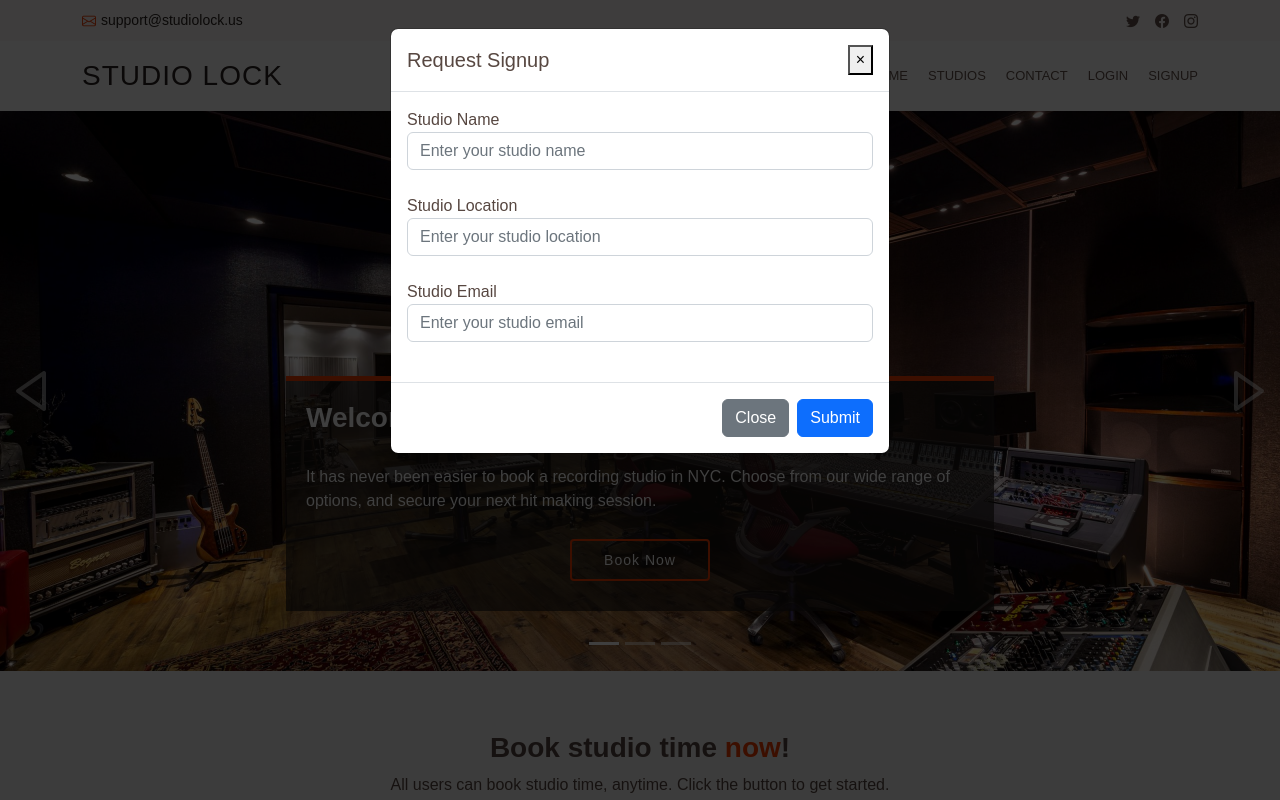
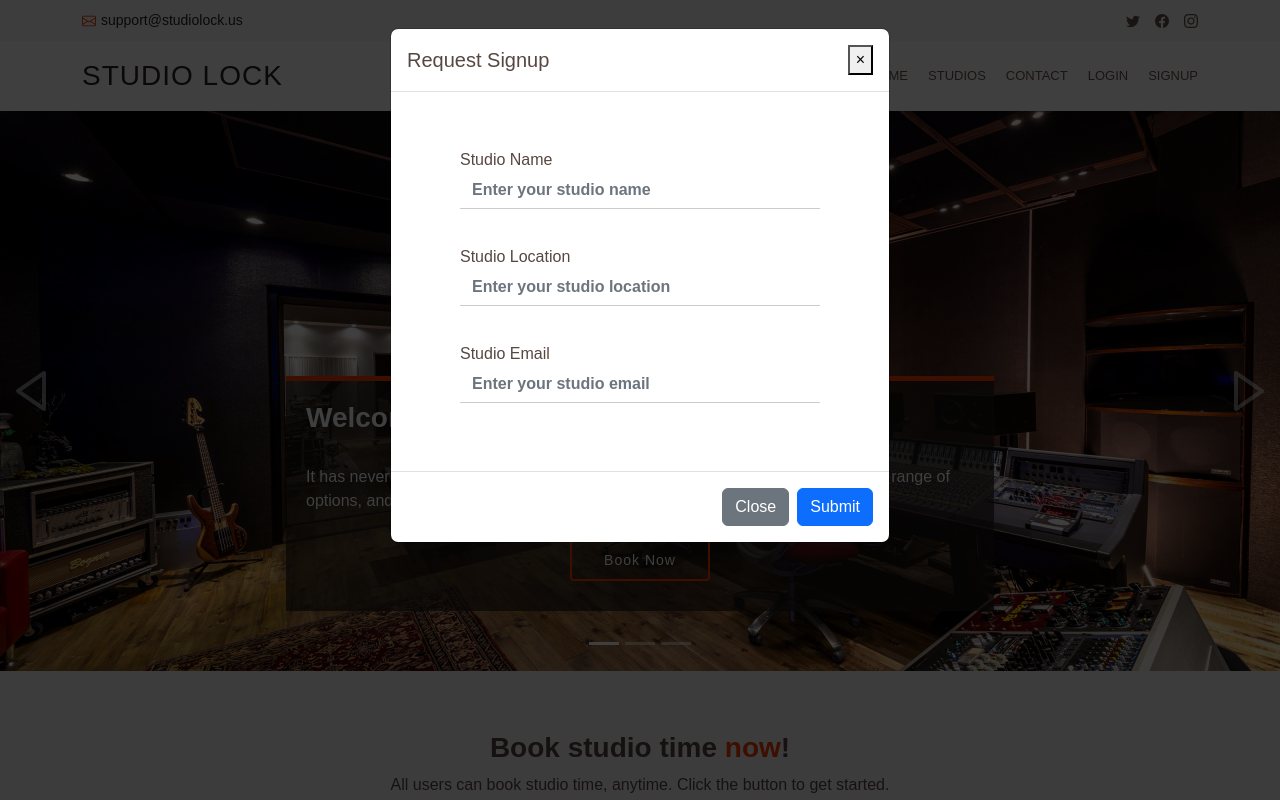
Before and after one commit to j0sephsasson/studio-lock, a Flask app: page / in a window 1280 px wide, after a click on "REQUEST SIGNUP". Run offline with Flask 2, Linux system fonts and the light colour scheme; some libraries are stand-ins or nearby versions; some web fonts are replaced.

Commit message:
added studio signup form

```diff
--- a/app/main.py
+++ b/app/main.py
@@ -218,6 +218,17 @@ def cancel():
 def success():
     return render_template('success.html')
 
+# request_signup api of our web-app
+@main.route('/request_signup', methods=['POST'])
+def request_signup():
+    email = request.form['email']
+    name = request.form['name']
+    location = request.form['location']
+
+    print(email, name, location)
+
+    return jsonify(resp='You have successfully reached out to our team. We will get back to you soon!')
+
 # subscribe API of web-app
 @main.route('/subscribe', methods=['POST'])
 def subscribe():
--- a/app/static/css/style.css
+++ b/app/static/css/style.css
@@ -1445,3 +1445,35 @@ input[type="date"]:focus {
   color: #574741;
   margin-bottom: 40px;
 }
+
+
+/*--------------------------------------------------------------
+# REQUEST STUDIO SIGNUP
+--------------------------------------------------------------*/
+.form-control {
+  border: none;
+  border-bottom: 1px solid #ccc;
+  border-radius: 0;
+  box-shadow: none;
+  outline: none;
+  transition: all 0.2s ease-in-out;
+}
+
+.form-control:focus {
+  border-color: #666;
+}
+
+#studioName,
+#studioEmail,
+#studioLocation {
+  font-size: 16px;
+  color: #333;
+  font-weight: bold;
+  margin-bottom: 12px;
+}
+
+#request-signup-form {
+  max-width: 400px;
+  margin: 0 auto;
+  padding: 40px 20px;
+}
--- a/app/templates/base.html
+++ b/app/templates/base.html
@@ -206,7 +206,7 @@
                             </button>
                             </div>
                             <div class="modal-body">
-                            <form>
+                                <form id="request-signup-form">
                                     <div class="form-group">
                                       <label for="studioName">Studio Name</label>
                                       <input type="text" class="form-control" id="studioName" name="studioName" placeholder="Enter your studio name">
@@ -221,12 +221,12 @@
                                       <label for="studioEmail">Studio Email</label>
                                       <input type="text" class="form-control" id="studioEmail" name="studioEmail" placeholder="Enter your studio email">
                                     </div>
-                                <br>
                                 </form>
+                                <p style="display: none;" id="request-signup-response"></p>
                             </div>
                             <div class="modal-footer">
                             <button type="button" class="btn btn-secondary" data-dismiss="modal">Close</button>
-                            <button type="button" class="btn btn-primary">Submit</button>
+                            <button type="button" class="btn btn-primary" onclick="requestSignup(event);">Submit</button>
                             </div>
                         </div>
                         </div>
```
Also changed, not shown: app/static/js/main.js (+37 -0 lines). Lines whose indentation alone changed are shown as unchanged.
